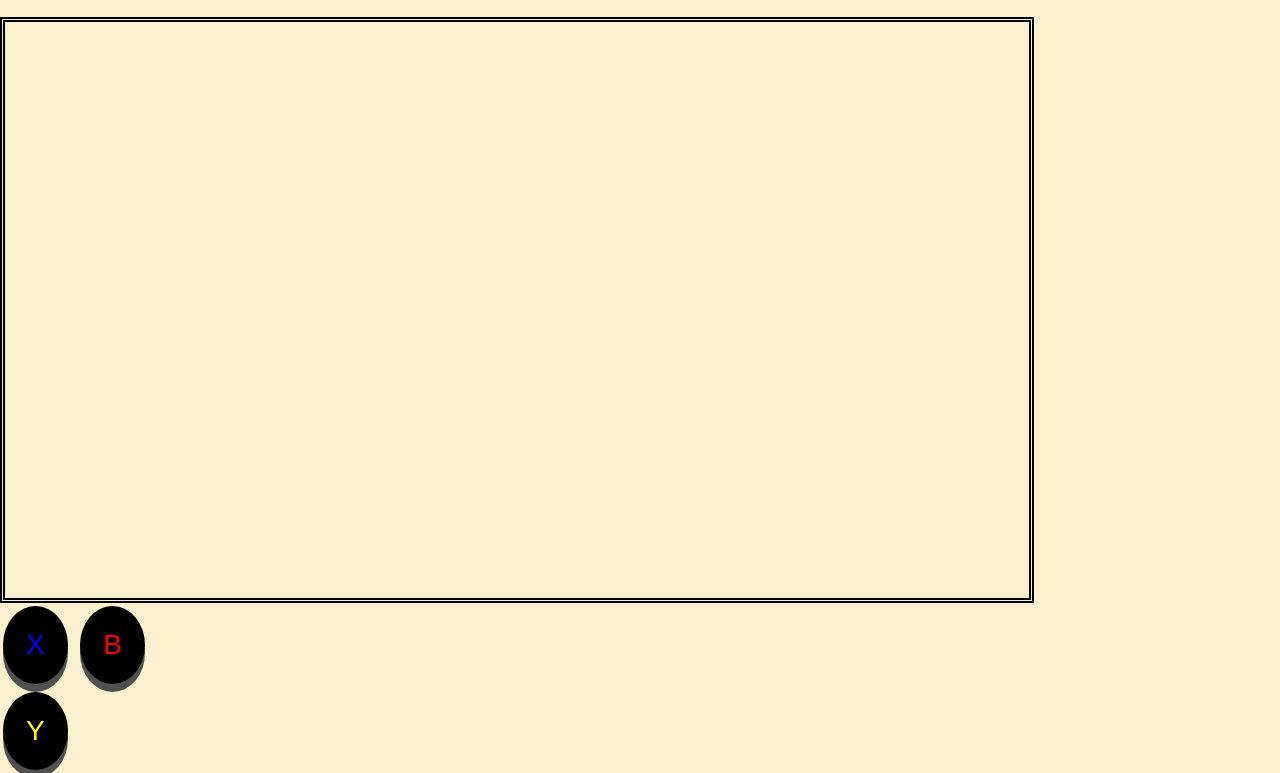
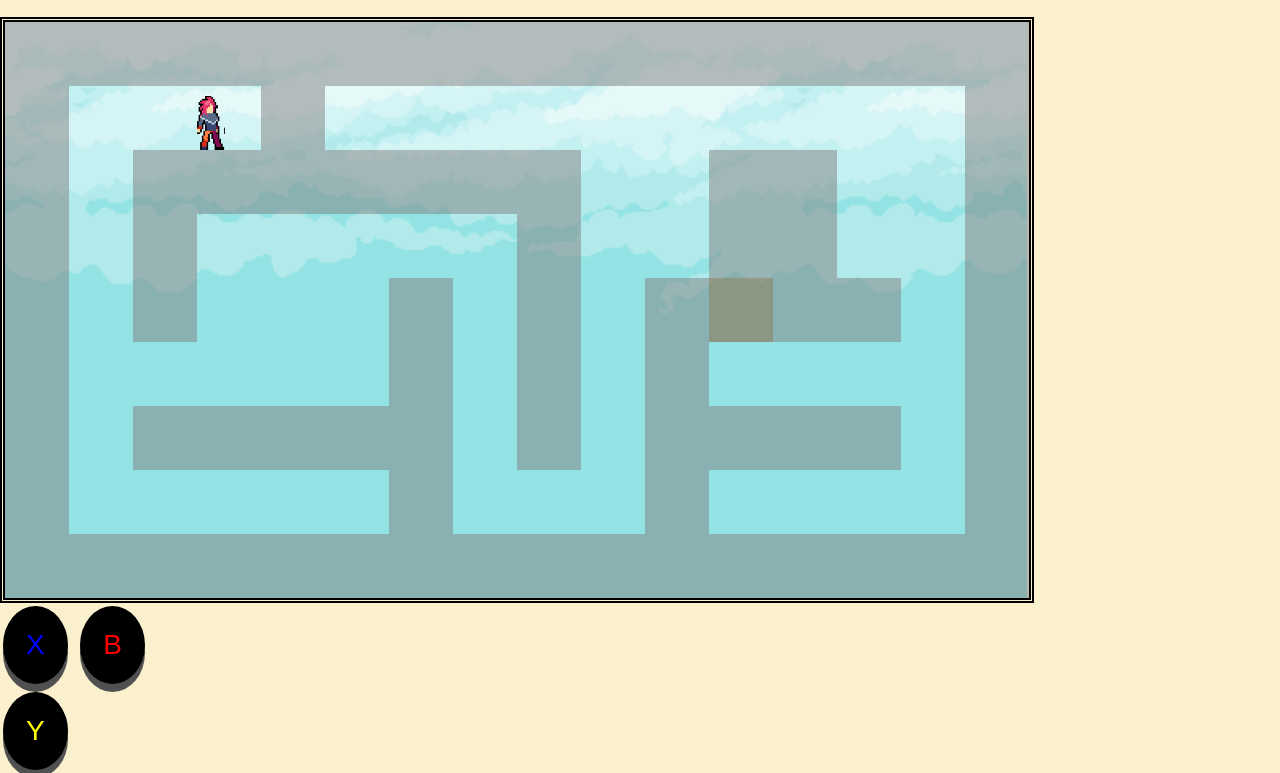
Before and after one commit to DanielMendioza/UIprogrammingRepeatProject, a plain HTML site: page index.html in a window 1280 px wide. Shown: the part 40-813 px from the top of the page. Drawn offline with Linux system fonts and the light colour scheme.

Commit message:
Game parkour works, 4 levels work

```diff
--- a/index.html
+++ b/index.html
@@ -28,7 +28,8 @@
     </table>
 
     <script src="js/other.js"></script>
-    <script src="js/collisionBlock"></script>
+    <script src="js/CollisionBlock.js"></script>
+    <script src="js/DoorObject.js"></script>
     <script src="js/Sprite.js"></script>
     <script src="js/collisions.js"></script>
     <script src="js/Player.js"></script>
--- /dev/null
+++ b/js/CollisionBlock.js
@@ -0,0 +1,14 @@
+class CollisionBlockObject{
+    constructor({position}){
+        this.position = position
+        this.width = 64
+        this.height = 64
+    }
+    draw(){
+        ctx.fillStyle = `rgba(128,128,128,0.5)`;
+        ctx.fillRect(this.position.x,
+                     this.position.y,
+                     this.width,
+                     this.height)
+    }
+}
--- /dev/null
+++ b/js/DoorObject.js
@@ -0,0 +1,16 @@
+class DoorObject {
+  constructor({ position }) {
+    this.position = position;
+    this.width = 64; // Assuming door width is the same as a collision block
+    this.height = 64; // Assuming door height is the same as a collision block
+  }
+
+  // Optional: Add a method to draw the door or trigger an event
+  draw() {
+    ctx.fillStyle = `rgba(129, 77, 35,0.5)`;
+    ctx.fillRect(this.position.x,
+      this.position.y,
+      this.width,
+      this.height);
+  }
+}
--- a/js/Player.js
+++ b/js/Player.js
@@ -1,17 +1,14 @@
 class Player extends Sprite {
-    constructor({ collisionBlock = [], imageSrc, frames, scale = 1, states }) {
+    constructor({ passCollisionBlock = [], imageSrc, frames, scale = 0.8, states }) {
         // Pass the scale to the parent Sprite class
         super({ position: { x: 3 * 64, y: (2 * 64) + 1 }, scale, imageSrc, frames});
 
         this.velocity = { x: 0, y: 0 };
-        // Ensure these dimensions are set after the image is loaded
-        this.width = this.frameWidth * this.scale;  // Use scaled frame width
-        this.height = this.frameHeight * this.scale;  // Use scaled frame height
+        this.width = this.frameWidth * this.scale;
+        this.height = this.frameHeight * this.scale;
         this.gravity = 1;
-        this.collisionBlocks = collisionBlock;
-
-        // Initialize FSM states
-
+        this.collisionObjects = passCollisionBlock.filter(Object => Object instanceof CollisionBlockObject);
+        this.doorObjects = passCollisionBlock.filter(Object => Object instanceof DoorObject)
         this.states = states;
         this.currentState = this.states.idle;
         // Initialize sides after width and height are set
@@ -24,36 +21,33 @@ class Player extends Sprite {
         return this.position.y + this.height >= canvas.height;
     }
 
-    // //restart players position on level change
-    // restartPositionLeft(){
-    //     this.position.x = 3*64
-    //     this.position.y = (4*64) + 1
-    // }
+    checkDoorCollision() {
+        for (let i = 0; i < this.doorObjects.length; i++) {
+            const door = this.doorObjects[i];
 
-    // restartPositionRight(){
-    //     this.position.x = 6*64
-    //     this.position.y = (2*64) + 1
-    // }
+            // Calculates player center positions
+            const playerCenterX = this.position.x + (this.width / 2);
+            const playerCenterY = this.position.y + (this.height / 2);
 
-    checkDoorCollision() {
-        for (let door of this.doorObjects) {
+            // Checks if the player's center is touching the current "door"
             if (
-                this.position.x + this.width >= door.position.x &&
-                this.position.x <= door.position.x + door.width &&
-                this.position.y < door.position.y + door.height &&
-                this.position.y + this.height > door.position.y
+                playerCenterX > door.position.x &&
+                playerCenterX < door.position.x + door.width &&
+                playerCenterY > door.position.y &&
+                playerCenterY < door.position.y + door.height
             ) {
                 this.teleportToNextLevel();
-                break;
+                return;
             }
         }
     }
 
     teleportToNextLevel() {
-        this.levelCounter += 1;
-        loadNextLevel(this.levelCounter);
-        this.position.x = 3 * 64;
+        console.log("Teleport!!!")
+        loadNextLevel();
+        this.position.x = 2 * 64;
         this.position.y = (4 * 64) + 1;
+        //this.restartPositionLeft()
     }
 
     handleStates() {
@@ -68,27 +62,30 @@ class Player extends Sprite {
         }
     }
 
+    updateLevelArray(levelArray){
+        this.collisionObjects = levelArray.filter(obj => obj instanceof CollisionBlockObject);
+        this.doorObjects = levelArray.filter(obj => obj instanceof DoorObject);
+    }
+
     update() {
+        this.checkDoorCollision();//doesnt break the logic if put up here
         this.velocity.y += this.gravity;
-
-        // Update vertical position first
         this.position.y += this.velocity.y;
 
-        // Update sides based on current position and scaled dimensions
 
         // Handle vertical collisions
-        for (let i = 0; i < this.collisionBlocks.length; i++) {
-            const singleBlock = this.collisionBlocks[i];
+        for (let i = 0; i < this.collisionObjects.length; i++) {
+            const singleBlock = this.collisionObjects[i];
 
             if (this.position.x < singleBlock.position.x + singleBlock.width &&
                 this.position.x + this.width > singleBlock.position.x &&
                 this.position.y < singleBlock.position.y + singleBlock.height &&
                 this.position.y + this.height > singleBlock.position.y) {
-                if (this.velocity.y > 0) { // Falling down
+                if (this.velocity.y > 0) { // down
                     this.position.y = singleBlock.position.y - this.height;
                     this.velocity.y = 0;
                     break;
-                } else if (this.velocity.y < 0) { // Moving up
+                } else if (this.velocity.y < 0) { // up
                     this.position.y = singleBlock.position.y + singleBlock.height;
                     this.velocity.y = 0;
                     break;
@@ -100,19 +97,19 @@ class Player extends Sprite {
         this.position.x += this.velocity.x;
 
         // Handle horizontal collisions
-        for (let i = 0; i < this.collisionBlocks.length; i++) {
-            const singleBlock = this.collisionBlocks[i];
+        for (let i = 0; i < this.collisionObjects.length; i++) {
+            const singleBlock = this.collisionObjects[i];
 
             if (this.position.x < singleBlock.position.x + singleBlock.width &&
                 this.position.x + this.width > singleBlock.position.x &&
                 this.position.y < singleBlock.position.y + singleBlock.height &&
                 this.position.y + this.height > singleBlock.position.y) {
                 if (this.velocity.x > 0) { // Moving right
-                    this.position.x = singleBlock.position.x - this.width - 0.01;
+                    this.position.x = singleBlock.position.x - this.width - 0.02;
                     this.velocity.x = 0;
                     break;
                 } else if (this.velocity.x < 0) { // Moving left
-                    this.position.x = singleBlock.position.x + singleBlock.width + 0.01;
+                    this.position.x = singleBlock.position.x + singleBlock.width + 0.02;
                     this.velocity.x = 0;
                     break;
                 }
@@ -124,7 +121,5 @@ class Player extends Sprite {
             this.position.y = canvas.height - this.height;
             this.velocity.y = 0;
         }
-
-        this.draw();
     }
 }
--- a/js/collisions.js
+++ b/js/collisions.js
@@ -5,28 +5,15 @@ const collisionlevel1 =
 ,0,0,0,0,0,0,0,0,0,0,0,0,0,0,0,0
 ,0,0,0,0,0,0,0,0,0,0,0,0,0,0,0,0
 ,0,0,0,0,0,0,0,0,0,0,0,0,0,0,0,0
-,0,0,0,0,0,0,0,0,0,0,0,0,0,0,0,2
+,0,0,0,0,0,0,0,0,0,0,0,0,0,0,0,0
 ,0,0,0,0,0,0,0,0,0,0,0,0,0,0,0,2
 ,1,1,1,1,1,1,1,0,0,1,1,1,1,1,1,1
-];//layout of the main level
+];//layout of the level 1
 
 
 const collisionlevel2 =
 [1,1,1,1,1,1,0,0,0,0,0,0,0,0,0,0
-,1,0,0,0,0,0,0,0,0,0,0,0,0,0,0,0
-,1,0,0,0,0,0,0,0,0,0,0,0,0,0,0,0
-,1,1,1,1,1,1,0,0,0,0,0,0,0,0,0,2
-,0,0,0,0,0,0,0,0,0,0,0,0,0,0,0,2
-,0,0,0,0,0,0,0,0,0,0,1,1,1,1,1,1
-,0,0,0,0,0,0,0,0,0,0,0,0,0,0,0,0
-,0,0,0,0,0,0,1,0,0,0,0,0,0,0,0,0
-,1,1,1,1,1,1,1,0,0,1,1,1,1,1,1,1
-];//layout of the main level
-
-
-const collisionlevel3 =
-[1,1,1,1,1,1,0,0,0,0,0,0,0,0,0,0
-,1,0,0,0,0,0,0,0,0,0,0,0,0,0,0,0
+,1,0,0,0,0,0,0,0,0,0,0,0,0,0,0,2
 ,1,0,0,0,0,0,0,0,0,0,0,0,0,0,0,0
 ,1,1,1,1,1,1,0,0,0,0,0,0,0,0,0,0
 ,0,0,0,0,0,0,0,0,0,0,0,0,0,0,0,0
@@ -34,4 +21,30 @@ const collisionlevel3 =
 ,0,0,0,0,0,0,0,0,0,0,0,0,0,0,0,0
 ,0,0,0,0,0,0,1,0,0,0,0,0,0,0,0,0
 ,1,1,1,1,1,1,1,0,0,1,1,1,1,1,1,1
-];//layout of the main level
+];//layout of the level 2
+
+
+const collisionlevel3 =
+[0,0,0,0,0,1,0,0,0,0,0,0,0,0,0,0
+,0,0,0,1,0,1,1,0,0,0,0,0,0,0,0,0
+,0,0,0,1,0,0,1,0,0,1,1,1,1,0,0,0
+,0,0,1,1,0,1,1,0,0,1,0,0,0,0,0,0
+,0,0,0,1,0,0,0,0,0,1,0,0,0,0,0,0
+,0,0,0,1,1,1,1,1,1,1,1,1,0,0,0,0
+,1,0,0,0,0,0,0,0,0,1,0,0,0,0,0,0
+,0,0,0,0,0,0,0,0,0,1,0,1,1,1,1,1
+,0,0,0,0,0,0,0,0,0,1,0,0,0,0,0,2
+,0,0,0,0,0,0,0,0,0,1,1,1,1,1,1,1
+];
+
+const collisionlevel4 = [
+    1,1,1,1,1,1,1,1,1,1,1,1,1,1,1,1
+    ,1,0,0,0,1,0,0,0,0,0,0,0,0,0,0,1
+    ,1,0,1,1,1,1,1,1,1,0,0,1,1,0,0,1
+    ,1,0,1,0,0,0,0,0,1,0,0,1,1,0,0,1
+    ,1,0,1,0,0,0,1,0,1,0,1,2,1,1,0,1
+    ,1,0,0,0,0,0,1,0,1,0,1,0,0,0,0,1
+    ,1,0,1,1,1,1,1,0,1,0,1,1,1,1,0,1
+    ,1,0,0,0,0,0,1,0,0,0,1,0,0,0,0,1
+    ,1,1,1,1,1,1,1,1,1,1,1,1,1,1,1,1
+];
--- a/js/script.js
+++ b/js/script.js
@@ -30,28 +30,27 @@ Array.prototype.CreateObjectsFrom2d = function() {
                     }
                 }));
             }
+            if (symbol === 2) { // Collision block
+                objects.push(new DoorObject({
+                    position: {
+                        x: rowWidth * 64,
+                        y: columnHeight * 64,
+                    }
+                }));
+            }
         });
     });
 
     return objects;
 }
 
-let collisionBlockArray = [];
+let LevelBlockArray = [];
 // Parse the collision level array into a 2D array
-switch (levelCounter) {
-    case 1:
-        parsedCollisions = collisionlevel1.parse2D()
-        collisionBlockArray = parsedCollisions.CreateObjectsFrom2d();
-        break;
-    case 2:
-        parsedCollisions = collisionlevel2.parse2D()
-        collisionBlockArray = parsedCollisions.CreateObjectsFrom2d();
-        break;
 
-    default:
-        break;
-}
-collisionBlockArray = parsedCollisions.CreateObjectsFrom2d();
+parsedCollisions = collisionlevel4.parse2D()
+LevelBlockArray = parsedCollisions.CreateObjectsFrom2d();
+
+LevelBlockArray = parsedCollisions.CreateObjectsFrom2d();
 //==============================
 //         End of Collision
 //==============================
@@ -71,11 +70,15 @@ const keys = {
 
 //const player = new Player(playerImage, 1, {collisionBlock: collisionBlockArray});
 const player = new Player({
-    collisionBlock: collisionBlockArray, // Initialize with any collision blocks if needed
+    passCollisionBlock: LevelBlockArray,
+    frames: 4,
     imageSrc: './img/Punk_idle.png',
-    frames: 4, // Specify the number of frames in the sprite sheet
     states,
 });
+console.log(player.doorObjects)
+console.log(levelCounter)
+// if (condition) {//player frames, idle running
+// }
 console.log(player);
 const backgroundLevel1 = new Sprite({
     position: {
@@ -90,52 +93,49 @@ const backgroundLevel1 = new Sprite({
 //      End of variables
 //========================
 
-function loadNextLevel(levelCounter) {
+function loadNextLevel() {
+    console.log("called out")
+
     let parsedCollisions, collisionBlockArray, doorObjects;
-
+    levelCounter++;
+    console.log(levelCounter)
     switch (levelCounter) {
         case 1:
             parsedCollisions = collisionlevel1.parse2D();
-            collisionBlockArray = parsedCollisions.CreateObjectsFrom2d();
             break;
         case 2:
+            console.log("level 2 loaded!")
             parsedCollisions = collisionlevel2.parse2D();
-            collisionBlockArray = parsedCollisions.CreateObjectsFrom2d();
+            console.log(collisionBlockArray)
             break;
         case 3:
             parsedCollisions = collisionlevel3.parse2D();
-            collisionBlockArray = parsedCollisions.CreateObjectsFrom2d();
+            break;
+        case 4:
+            parsedCollisions = collisionlevel4.parse2D();
             break;
         default:
             console.log("No more levels!");
+            console.log(levelCounter)
             return;
     }
 
-    // Separate out door objects from collision objects
-    doorObjects = collisionBlockArray.filter(obj => obj instanceof DoorObject);
-    collisionBlockArray = collisionBlockArray.filter(obj => obj instanceof CollisionBlockObject);
 
-    player.collisionBlocks = collisionBlockArray;
-    player.doorObjects = doorObjects;
+    LevelBlockArray = [];
+
+    collisionBlockArray = parsedCollisions.CreateObjectsFrom2d();
+    LevelBlockArray = collisionBlockArray;
+    player.updateLevelArray(LevelBlockArray);
 }
 
 function update() {
     player.update();
     player.velocity.x = 0;
     if (keys.d.pressed) {
-        player.velocity.x = 4
+        player.velocity.x = 5
     } else if (keys.a.pressed) {
-        player.velocity.x = -4
+        player.velocity.x = -5
     }
-
-    // if (player.position.x + player.width >= canvas.width) {
-    //     player.restartPositionLeft();
-    //     levelCounter++;
-    // }
-    // else if(player.position.x + player.width <= 0 && levelCounter > 0){
-    //     player.restartPositionRight();
-    //     levelCounter--;
-    // }
 }
 
 function draw(){
@@ -143,7 +143,7 @@ function draw(){
     //console.log("Draw");
     //console.log(player);
     backgroundLevel1.draw()
-    collisionBlockArray.forEach(Collisionblock =>{
+    LevelBlockArray.forEach(Collisionblock =>{
         Collisionblock.draw()
     })
     player.draw();
```
Also changed, not shown: js/other.js (+0 -14 lines).
